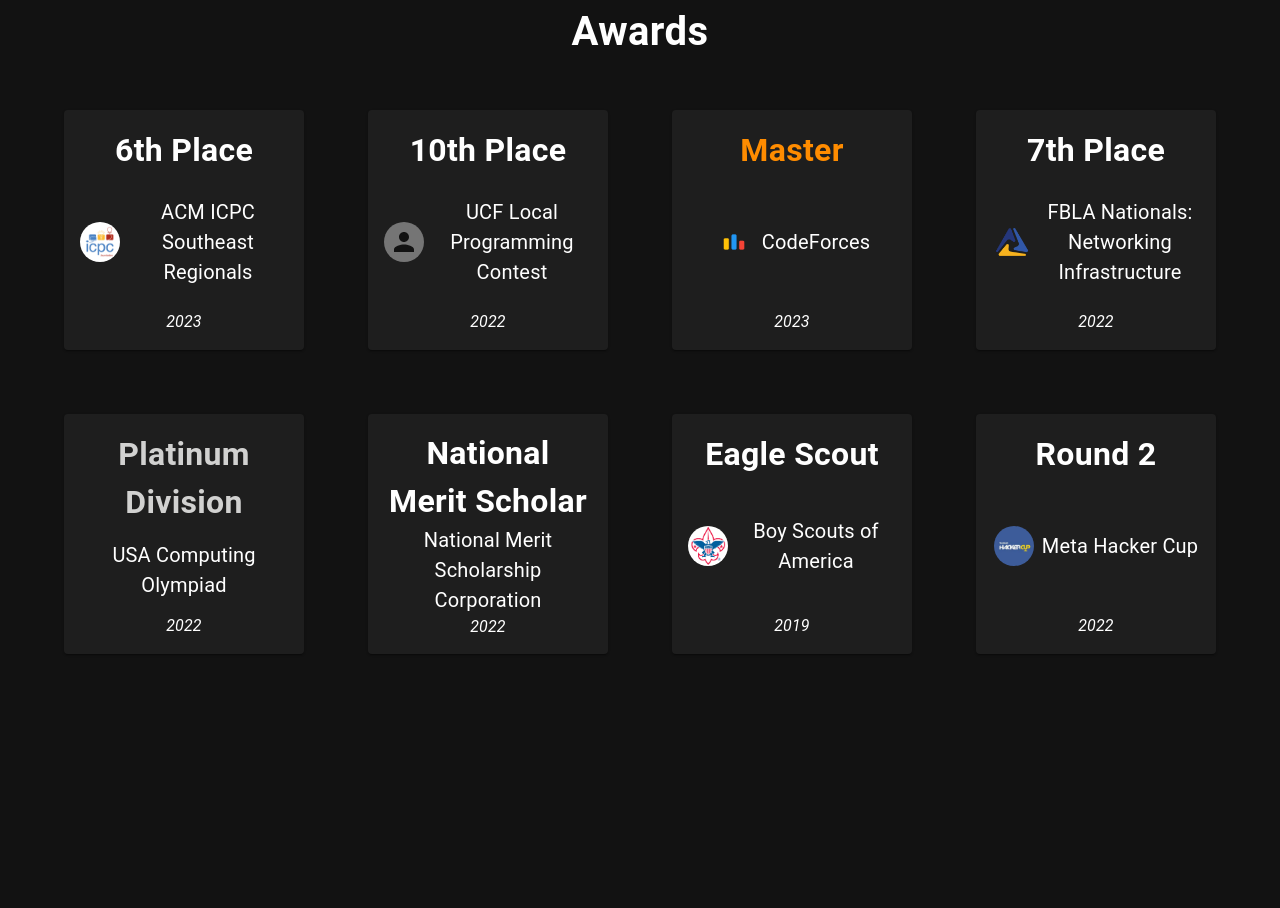
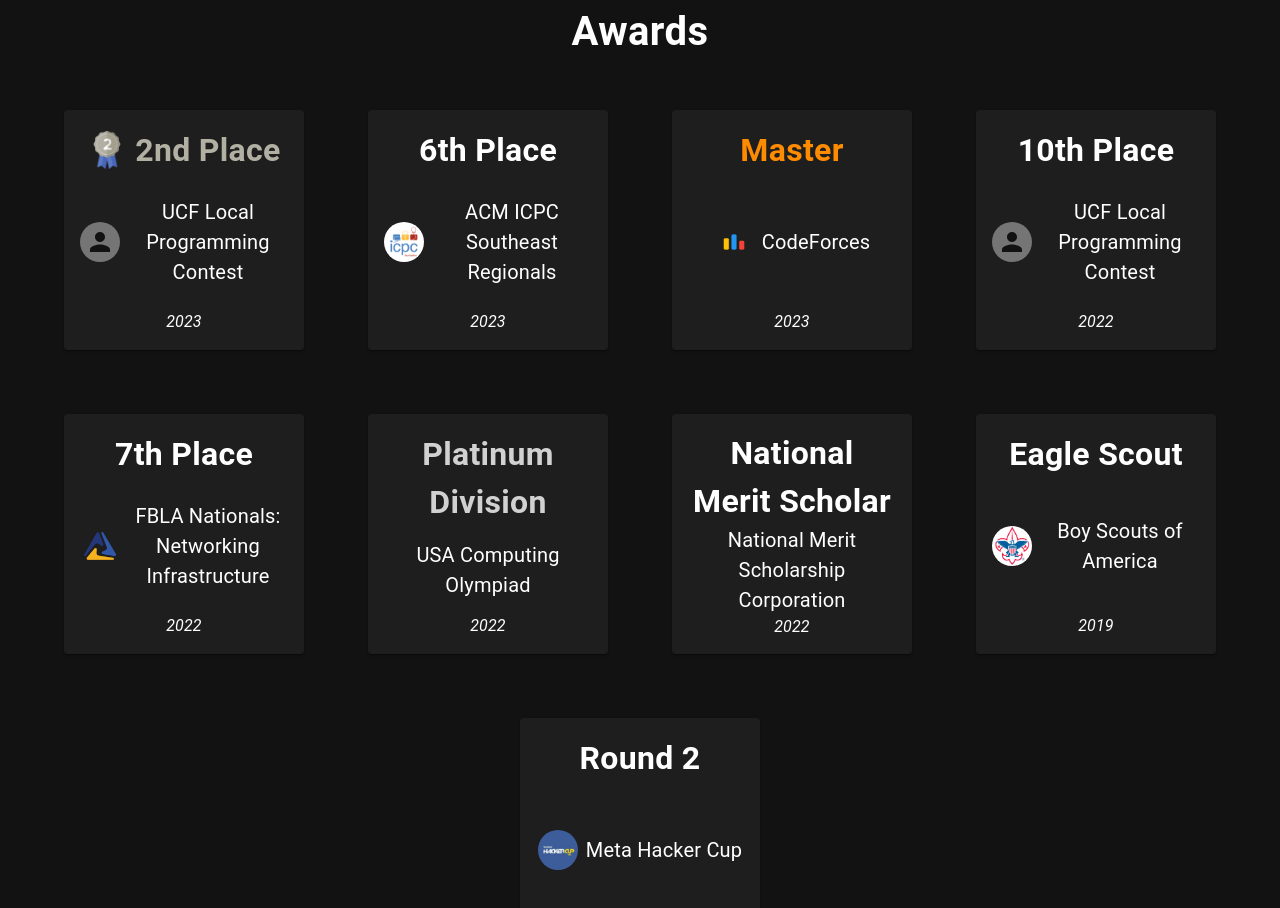
Before and after one commit to ssk4988/portfolio, a React (Create React App) app: page / in a window 1280 px wide. Shown: the part 5480-6388 px from the top of the page. Before the commit the page ends 6182 px from the top, so only its background shows below. Built offline with nearby package versions, Linux system fonts and the light colour scheme; what @fullpage/react-fullpage would draw is missing.

Commit message:
updated with locals info

```diff
--- a/src/Award.tsx
+++ b/src/Award.tsx
@@ -9,9 +9,20 @@
     const { loading, error, image } = useImage(props.data.contextlogo in logos ? logos[props.data.contextlogo] : '');
     const logoobj = useImage(props.data.logo in logos ? logos[props.data.logo] : '');
     let color: string = theme.palette.text.primary;
-    if (props.data.award == 'Candidate Master') color = '#a0a';
-    if (props.data.award == 'Master') color = '#ff8c00';
-    if (props.data.award == 'Platinum Division') color = '#d1d1d0';
+    switch(props.data.award){
+        case 'Candidate Master':
+            color = '#a0a';
+            break;
+        case 'Master':
+            color = '#ff8c00';
+            break;
+        case 'Platinum Division':
+            color = '#d1d1d1';
+            break;
+        case '2nd Place':
+            color = '#b2afa3';
+        break;
+    }
     return (
         <ConditionalWrapper
             condition={props.data.tooltip}
--- a/src/assets/data.json
+++ b/src/assets/data.json
@@ -216,9 +216,17 @@
         "Platinum": "platinum.jpg",
         "Boy Scouts of America": "bsa.png",
         "Eagle Scout": "eaglescout.png",
-        "Meta Hacker Cup": "hackercup.webp"
+        "Meta Hacker Cup": "hackercup.webp",
+        "2nd Place": "second.png"
     },
     "Awards": [
+        {
+            "award": "2nd Place",
+            "logo": "2nd Place",
+            "context": "UCF Local Programming Contest",
+            "year": 2023,
+            "contextlogo": "UCF"
+        },
         {
             "award": "6th Place",
             "context": "ACM ICPC Southeast Regionals",
@@ -227,17 +235,17 @@
             "tooltip": "As part of UCF Command Block"
         },
         {
+            "award": "Master",
+            "context": "CodeForces",
+            "year": 2023,
+            "contextlogo": "CodeForces",
+            "tooltip": "Max Rating: 2128, Top 100 Active Coders in the US"
+        },
+        {
             "award": "10th Place",
             "context": "UCF Local Programming Contest",
             "year": 2022,
             "contextlogo": "UCF"
-        },
-        {
-            "award": "Master",
-            "context": "CodeForces",
-            "year": 2023,
-            "contextlogo": "CodeForces",
-            "tooltip": "Current Rating: 2100, Top 100 Active Coders in the US"
         },
         {
             "award": "7th Place",
```
Also changed, not shown: src/assets/second.png (added).
